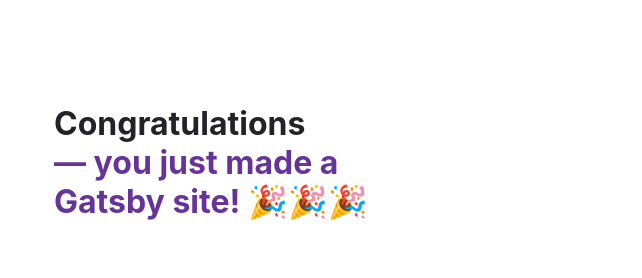
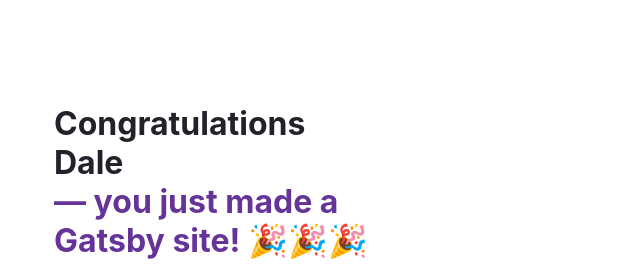
Before and after one commit to dsgreve/dsgreve.com, a Gatsby site: page / in a window 1280 px wide. Shown: the top 278 px of the page, without its empty margins (50-692 px from the left). Built offline with nearby package versions, Linux system fonts and the light colour scheme; Gatsby itself is replaced by a stand-in of ours.

Commit message:
getting started with headless wordpress and gatsby

```diff
--- a/gatsby-config.js
+++ b/gatsby-config.js
@@ -1,13 +1,13 @@
 module.exports = {
   siteMetadata: {
-    siteUrl: "https://www.yourdomain.tld",
+    siteUrl: "https://dsgreve.com",
     title: "dsgreve",
   },
   plugins: [
     {
       resolve: "gatsby-source-wordpress",
       options: {
-        url: "https://dalegreve.com",
+        url: "https://dalegreve.com/graphql",
       },
     },
     "gatsby-plugin-postcss",
--- a/src/pages/index.js
+++ b/src/pages/index.js
@@ -131,7 +131,7 @@ const IndexPage = () => {
     <main style={pageStyles}>
       <title>Home Page</title>
       <h1 style={headingStyles}>
-        Congratulations
+        Congratulations Dale
         <br />
         <span style={headingAccentStyles}>— you just made a Gatsby site! </span>
         <span role="img" aria-label="Party popper emojis">
```
